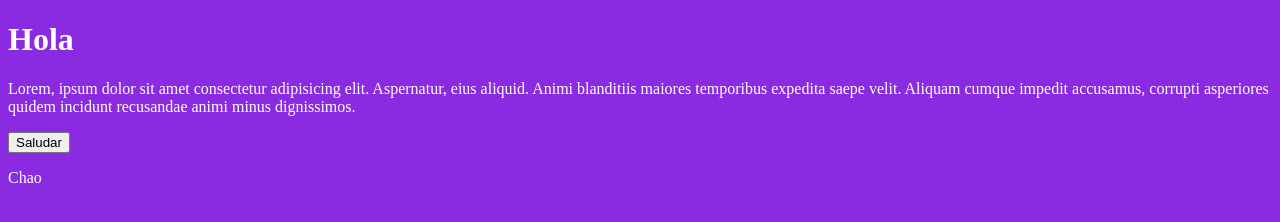
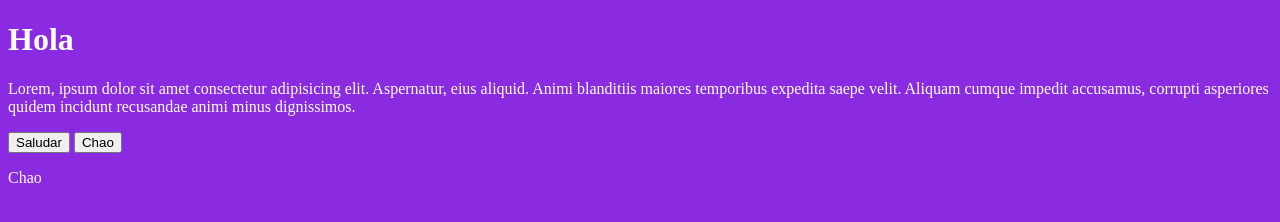
Before and after one commit to kirapablinski/github, a plain HTML site: page index.html in a window 1280 px wide. Drawn offline with Linux system fonts and the light colour scheme.

Commit message:
chao
se agrega otro boton que dice chao

```diff
--- a/assets/js/script.js
+++ b/assets/js/script.js
@@ -1,3 +1,6 @@
 function saludar(){
-    alert("hola")
+    alert("hola");
 }
+function chao(){
+    alert("chao");
+}
--- a/index.html
+++ b/index.html
@@ -11,6 +11,7 @@
     <h1>Hola</h1>
     <p>Lorem, ipsum dolor sit amet consectetur adipisicing elit. Aspernatur, eius aliquid. Animi blanditiis maiores temporibus expedita saepe velit. Aliquam cumque impedit accusamus, corrupti asperiores quidem incidunt recusandae animi minus dignissimos.</p>
     <button onclick="saludar()">Saludar</button>
+    <button onclick="chao()">Chao</button>
     <p>Chao</p>
 </body>
 </html>
```
